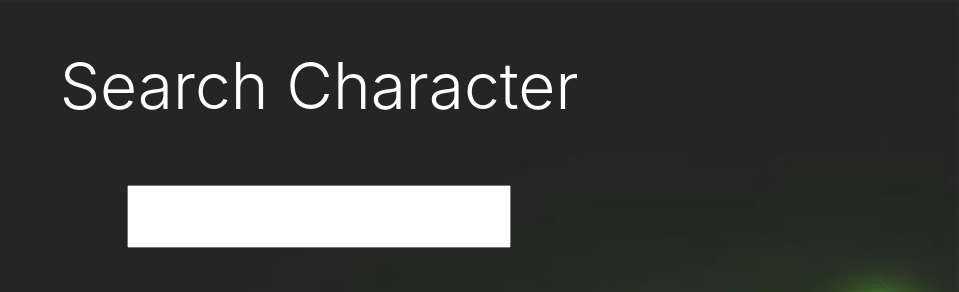
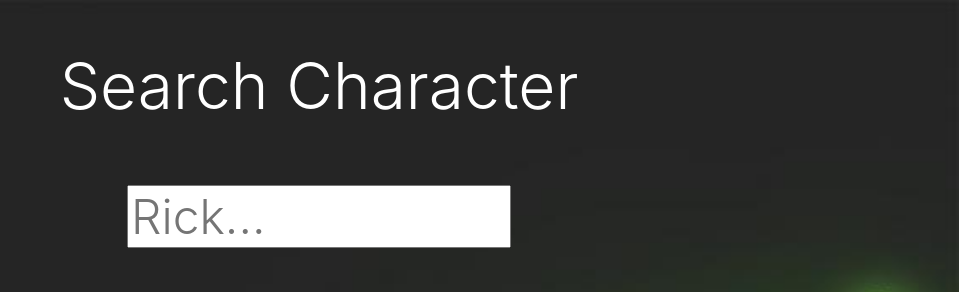
Before and after one commit to kowais915/Rick-and-Morty, a plain HTML site: page index.html in a window 1280 px wide. Shown: the top 292 px of the page, without its empty margins (321-1280 px from the left). Drawn offline with nearby package versions, Linux system fonts and the light colour scheme.

Commit message:
minor change

```diff
--- a/index.html
+++ b/index.html
@@ -21,7 +21,7 @@
        <form>
         <label for="character" class="text-white my-5">Search Character</label>
         <br>
-        <input class="display-5 " id="search" name = "character" type="text" >
+        <input class="display-5 " id="search" name = "character" type="text" placeholder="Rick..." >
        </form>
 
 
```
